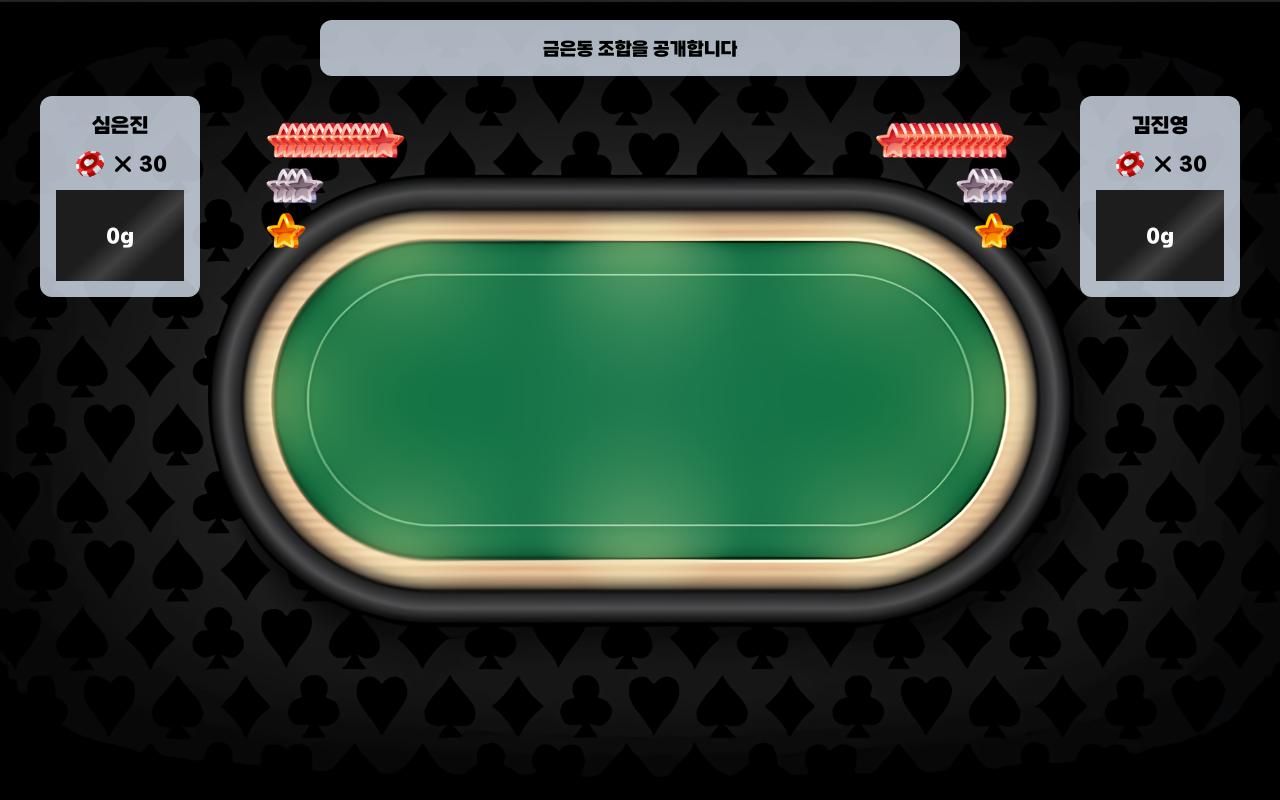
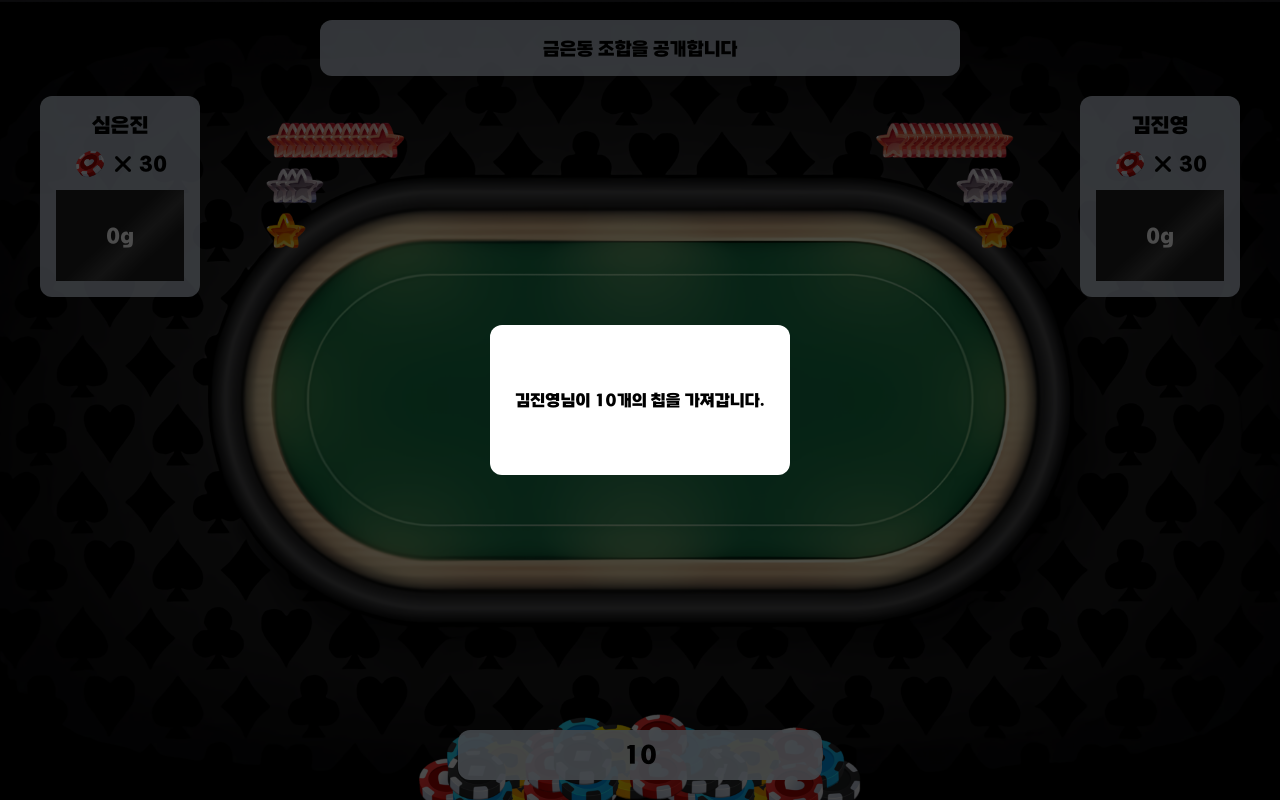
Before and after one commit to LEEILHO/MaengMaengGameLand, a Next.js app in the folder frontend/: page /gsb/game-room/1 in a window 1280 px wide. Built offline with nearby package versions, Linux system fonts and the light colour scheme.

Commit message:
Feat(gsb): 라운드 결과 화면 구현

```diff
--- a/frontend/src/app/gsb/game-room/[roomId]/page.tsx
+++ b/frontend/src/app/gsb/game-room/[roomId]/page.tsx
@@ -36,6 +36,10 @@ const GameRoom = () => {
       {/* 베팅라운드이고 내가 베팅할 차례일 때 활성화 */}
       {/* <Betting minBet={minBet} chipsPlayerHas={30} /> */}
       {/* <TurnCard /> */}
+      <S.BottomRow>
+        <S.ManyChips src={images.gsb.allChipsBet} />
+        <S.AllBetChips>10</S.AllBetChips>
+      </S.BottomRow>
     </S.GameRoomContainer>
   )
 }
--- a/frontend/src/components/gsb/client/RoundResult.tsx
+++ b/frontend/src/components/gsb/client/RoundResult.tsx
@@ -1,9 +1,23 @@
 'use client'
 
 import { images } from '@constants/images'
+import useModal from '@hooks/useModal'
 import * as S from '@styles/gsb/RoundResult.styled'
+import { useEffect } from 'react'
 
 const RoundResult = () => {
+  const { isOpen, closeModal, Modal, openModal } = useModal()
+
+  useEffect(() => {
+    // 포기했을 때는 모달 바로 뜨게
+    setTimeout(() => {
+      openModal()
+      setTimeout(() => {
+        closeModal()
+      }, 3000)
+    }, 5000)
+  }, [])
+
   // framer motion variants
   const combAreaVariants = {
     hidden: { opacity: 1, scale: 0 },
@@ -29,6 +43,7 @@ const RoundResult = () => {
   const bronze = [...Array(12)]
   return (
     <S.RoundResultContainer>
+      {/* 포기 안 했을 때 */}
       <S.CombArea
         variants={combAreaVariants}
         initial="hidden"
@@ -102,6 +117,13 @@ const RoundResult = () => {
           ))}
         </S.StarList>
       </S.CombArea>
+
+      <Modal isOpen={isOpen}>
+        <S.RoundResultModalContainer>
+          {/* <S.ModalContent>심은진님이 포기하였습니다.</S.ModalContent> */}
+          <S.ModalContent>김진영님이 {10}개의 칩을 가져갑니다.</S.ModalContent>
+        </S.RoundResultModalContainer>
+      </Modal>
     </S.RoundResultContainer>
   )
 }
--- a/frontend/src/styles/gsb/GameRoom.styled.ts
+++ b/frontend/src/styles/gsb/GameRoom.styled.ts
@@ -57,3 +57,36 @@ export const Content = styled.div`
   flex: 1;
   padding: 0px 6px;
 `
+
+export const BottomRow = styled.div`
+  width: 100%;
+  position: fixed;
+  bottom: 0;
+  display: flex;
+  flex-direction: column;
+  justify-content: center;
+  align-items: center;
+`
+
+export const ManyChips = styled.img`
+  position: absolute;
+  width: 450px;
+  height: 118px;
+  bottom: -30;
+`
+
+export const AllBetChips = styled.p`
+  width: 364px;
+  height: 50px;
+  border-radius: 12px;
+  background: rgba(228, 241, 255, 0.9);
+
+  font-weight: 700;
+  font-size: 24px;
+
+  display: flex;
+  align-items: center;
+  justify-content: center;
+  z-index: 1;
+  margin-bottom: 20px;
+`
--- a/frontend/src/styles/gsb/RoundResult.styled.ts
+++ b/frontend/src/styles/gsb/RoundResult.styled.ts
@@ -1,6 +1,7 @@
 import { styled } from 'styled-components'
 
 import { motion } from 'framer-motion'
+import { colors } from '@constants/colors'
 
 interface StarProps {
   index: number
@@ -51,3 +52,21 @@ export const Star = styled.img<StarProps>`
     height: 30px;
   }
 `
+
+export const RoundResultModalContainer = styled.div`
+  width: 300px;
+  height: 150px;
+  background-color: ${colors.greyScale.white};
+
+  display: flex;
+  flex-direction: column;
+  justify-content: center;
+  align-items: center;
+  gap: 8px;
+
+  border-radius: 12px;
+`
+
+export const ModalContent = styled.p`
+  font-weight: 700;
+`
```
